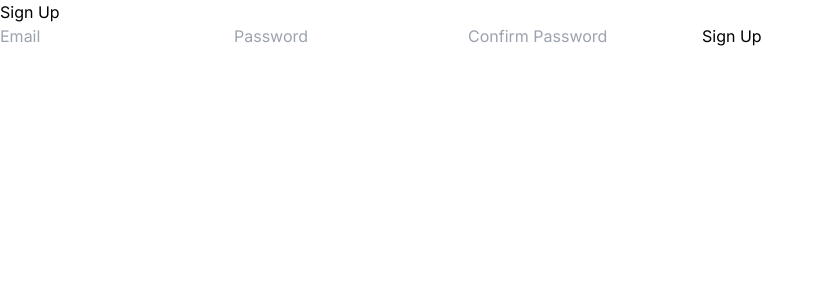
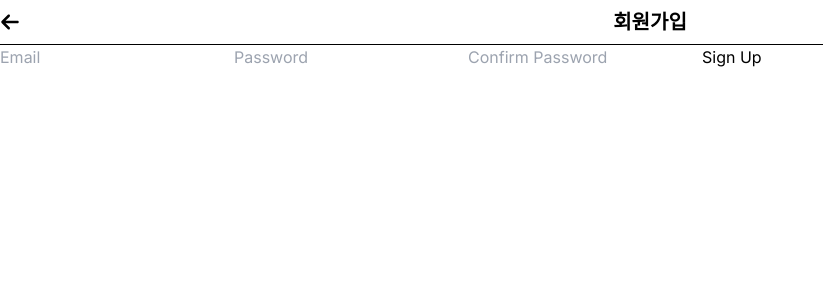
Before and after one commit to myonjin/Tyranno, a Next.js app: page /user/signupintro/signup in a window 1280 px wide. Shown: the top 300 px of the page, without its empty margins (0-823 px from the left). Built offline with nearby package versions, Linux system fonts and the light colour scheme.

Commit message:
feat: header 추가

```diff
--- a/src/app/user/signupintro/signup/page.tsx
+++ b/src/app/user/signupintro/signup/page.tsx
@@ -1,8 +1,10 @@
+import HeaderTitle from '@/components/ui/HeaderTitle'
+
 function signup() {
     return (
         <div>
-            <h1>Sign Up</h1>
-            <form>
+            <HeaderTitle title="회원가입" />
+            <form className="flex-col">
                 <input type="text" placeholder="Email" />
                 <input type="password" placeholder="Password" />
                 <input type="password" placeholder="Confirm Password" />
```
Also changed, not shown: src/app/user/signup/page.tsx (deleted).
